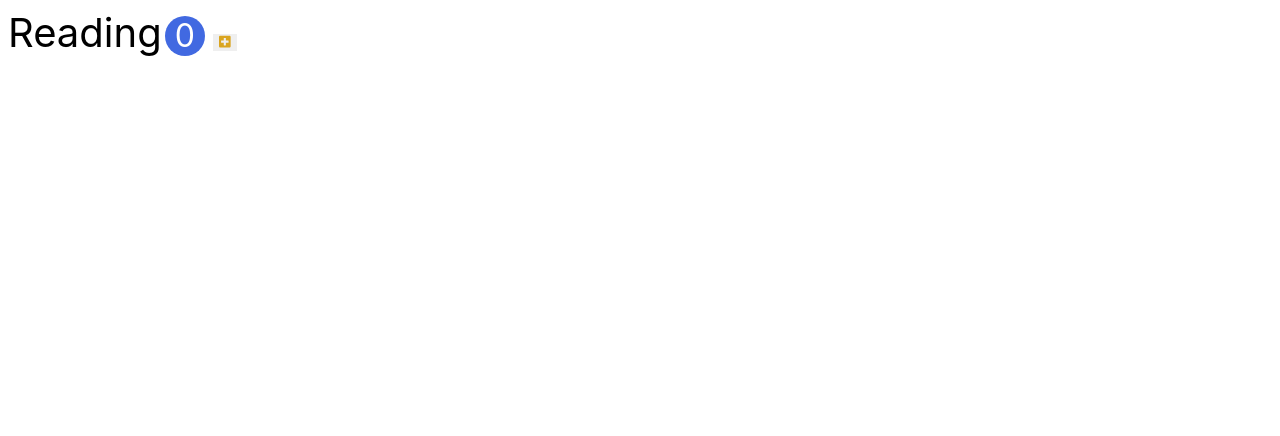
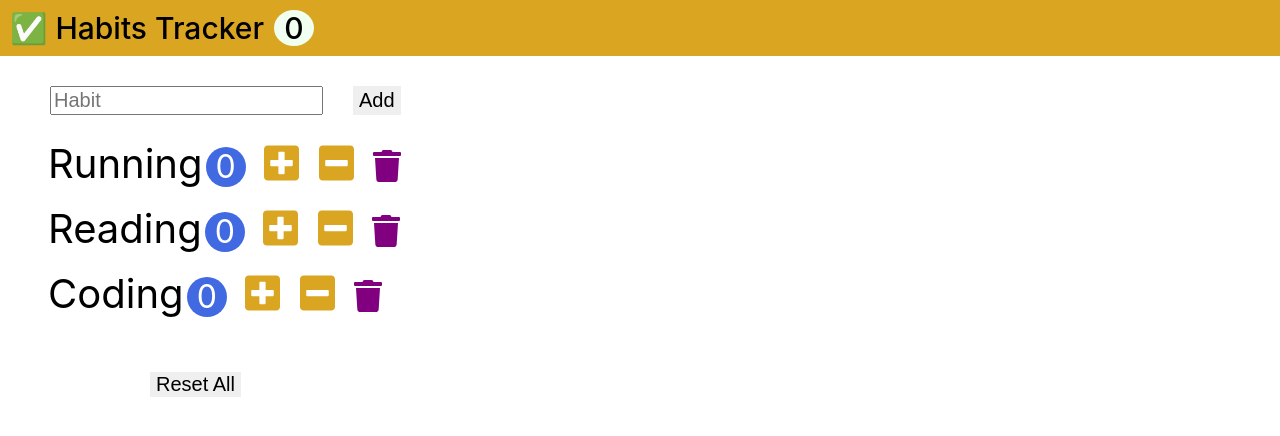
Before and after one commit to codnjs779/habit-tracker, a React (Create React App) app: page / in a window 1280 px wide. Shown: the top 436 px of the page. Built offline with nearby package versions, Linux system fonts and the light colour scheme.

Commit message:
class -> function

```diff
--- a/src/App.jsx
+++ b/src/App.jsx
@@ -1,84 +1,71 @@
 import "./App.css";
 import Habits from "./components/habits";
 import Nav from "./components/nav";
-import React, { Component } from "react";
+import React, { useState } from "react";
 
-class App extends Component {
-    state = {
-        habits: [
+const App = () => {
+    const [habits, setHabits] = useState([
         { id: 0, name: "Running", count: 0 },
         { id: 1, name: "Reading", count: 0 },
         { id: 2, name: "Coding", count: 0 },
-        ],
-    };
+    ]);
 
-    handleIncrease = (habit) => {
-        const habits = this.state.habits.map((item) => {
+    const handleIncrease = (habit) => {
+        setHabits((habits) =>
+            habits.map((item) => {
                 if (item.id === habit.id) {
                     return { ...habit, count: habit.count + 1 };
                 }
                 return item;
-        });
-
-        this.setState({ habits: habits });
+            })
+        );
     };
 
-    handleDecrease = (habit) => {
-        const habits = this.state.habits.map((item) => {
+    const handleDecrease = (habit) => {
+        setHabits((habits) =>
+            habits.map((item) => {
                 if (item.id === habit.id) {
                     const count = habit.count - 1;
                     return { ...habit, count: count < 0 ? 0 : count };
                 }
                 return item;
-        });
-
-        this.setState({ habits: habits });
+            })
+        );
     };
 
-    handleDelete = (habit) => {
+    const handleDelete = (habit) => {
         // habit으로 넘겨받은 id와 동일하지 않는 객체들로 새 배열을 만들기
-        const habits = this.state.habits.filter((item) => item.id !== habit.id);
-        this.setState({ habits });
-        console.log("delete", habits);
+        setHabits((habits) => habits.filter((item) => item.id !== habit.id));
     };
 
-    handleAdd = (name) => {
+    const handleAdd = (name) => {
         // 1. 항상 복사해줘야함 -> 복사 후 해당 obj를 배열에 추가 !! 핵심 핵심
         // 2. 다음 단계로 setState를 이용해서 state를 업뎃 해줘야함
-        const habits = [...this.state.habits, { id: Date.now(), name, count: 0 }];
-        this.setState({ habits });
+        setHabits((habits) => [...habits, { id: Date.now(), name, count: 0 }]);
     };
 
-    handleReset = () => {
-        const habits = this.state.habits.map((habit) => {
+    const handleReset = () => {
+        setHabits((habits) =>
+            habits.map((habit) => {
                 if (habit.count !== 0) {
-                console.log("test");
                     return { ...habit, count: 0 };
                 }
                 return habit;
-        });
-        this.setState({ habits });
+            })
+        );
     };
-    render() {
+
     return (
         <>
-                <Nav totalCount={this.state.habits.filter((item) => item.count > 0).length} />
+            <Nav totalCount={habits.filter((item) => item.count > 0).length} />
 
-                <Habits
-                    state={this.state}
-                    handleIncrease={this.handleIncrease}
-                    handleDecrease={this.handleDecrease}
-                    handleDelete={this.handleDelete}
-                    onAdd={this.handleAdd}
-                    onReset={this.handleReset}
-                />
+            <Habits habits={habits} onIncrease={handleIncrease} onDecrease={handleDecrease} onDelete={handleDelete} onAdd={handleAdd} onReset={handleReset} />
 
-                <button className="resetBtn" onClick={this.handleReset}>
+            <button className="resetBtn" onClick={handleReset}>
                 Reset All
             </button>
         </>
     );
-    }
-}
+};
 
 export default App;
--- a/src/components/habit.jsx
+++ b/src/components/habit.jsx
@@ -1,40 +1,34 @@
-import React, { PureComponent } from "react";
+import React, { memo } from "react";
 
-class Habit extends PureComponent {
-    componentDidUpdate() {
-        console.log("timer");
-    }
-    componentWillUnmount() {
-        console.log("timer제거");
-    }
-    handleIncrease = () => {
-        this.props.onIncrease(this.props.habit);
-    };
-    handleDecrease = () => {
-        this.props.onDecrease(this.props.habit);
-    };
-    handleDelete = () => {
-        this.props.onDelete(this.props.habit);
+const Habit = memo(({ habit, onIncrease, onDecrease, onDelete }) => {
+    const { name, count } = habit;
+
+    const handleIncrease = () => {
+        onIncrease(habit);
     };
 
-    render() {
-        const { name, count } = this.props.habit;
+    const handleDecrease = () => {
+        onDecrease(habit);
+    };
+
+    const handleDelete = () => {
+        onDelete(habit);
+    };
+
     return (
         <li className="habit">
             <span className="habit-name">{name}</span>
             <span className="habit-count">{count}</span>
-                <button className="habitBtn habit-increase" onClick={this.handleIncrease}>
+            <button className="habitBtn habit-increase" onClick={handleIncrease}>
                 <i className="fas fa-plus-square"></i>
             </button>
-                <button className="habitBtn habit-decrease" onClick={this.handleDecrease}>
+            <button className="habitBtn habit-decrease" onClick={handleDecrease}>
                 <i className="fas fa-minus-square"></i>
             </button>
-                <button className="habitBtn habit-delete" onClick={this.handleDelete}>
+            <button className="habitBtn habit-delete" onClick={handleDelete}>
                 <i className="fas fa-trash"></i>
             </button>
         </li>
     );
-    }
-}
-
+});
 export default Habit;
--- a/src/components/habits.jsx
+++ b/src/components/habits.jsx
@@ -1,39 +1,34 @@
-import React, { Component } from "react";
 import Habit from "./habit";
 import Input from "./input";
-class Habits extends Component {
-    // data를 가지고 있는 곳에서 데이터를 수정할 수 있는 함수를 만들어주는 구조가 가장 바람직 함
-    // state move
+import React from "react";
 
-    handleIncrease = (habit) => {
-        this.props.handleIncrease(habit);
+const Habits = ({ habits, onIncrease, onDecrease, onDelete, onAdd }) => {
+    const handleIncrease = (habit) => {
+        onIncrease(habit);
     };
 
-    handleDecrease = (habit) => {
-        this.props.handleDecrease(habit);
+    const handleDecrease = (habit) => {
+        onDecrease(habit);
     };
 
-    handleDelete = (habit) => {
-        this.props.handleDelete(habit);
+    const handleDelete = (habit) => {
+        onDelete(habit);
     };
 
-    handleAdd = (name) => {
-        this.props.onAdd(name);
+    const handleAdd = (name) => {
+        onAdd(name);
     };
 
-    render() {
-        console.log("habits");
     return (
         <>
-                <Input onAdd={this.handleAdd} />
+            <Input onAdd={handleAdd} />
             <ul>
-                    {this.props.state.habits.map((habit) => (
-                        <Habit habit={habit} key={habit.id} onIncrease={this.handleIncrease} onDecrease={this.handleDecrease} onDelete={this.handleDelete} />
+                {habits.map((habit) => (
+                    <Habit habit={habit} key={habit.id} onIncrease={handleIncrease} onDecrease={handleDecrease} onDelete={handleDelete} />
                 ))}
             </ul>
         </>
     );
-    }
-}
+};
 
 export default Habits;
--- a/src/components/input.jsx
+++ b/src/components/input.jsx
@@ -1,13 +1,12 @@
-import React, { memo } from "react";
+import React, { memo, useRef } from "react";
 
-const Input = memo((props) => {
-    console.log("dd");
-    const inputRef = React.createRef();
+const Input = memo(({ onAdd }) => {
+    const inputRef = useRef();
 
     const onSubmit = (e) => {
         e.preventDefault();
         const name = inputRef.current.value;
-        name && props.onAdd(name);
+        name && onAdd(name);
         inputRef.current.value = "";
     };
     return (
--- a/src/components/nav.jsx
+++ b/src/components/nav.jsx
@@ -1,16 +1,14 @@
-import React, { PureComponent } from "react";
+import React, { memo } from "react";
 
-class Nav extends PureComponent {
-    render() {
+const Nav = memo(({ totalCount }) => {
     return (
         <>
             <header>
                 ✅ Habits Tracker
-                    <span>{this.props.totalCount}</span>
+                <span>{totalCount}</span>
             </header>
         </>
     );
-    }
-}
+});
 
 export default Nav;
--- a/src/index.js
+++ b/src/index.js
@@ -2,13 +2,12 @@ import React from "react";
 import ReactDOM from "react-dom";
 import "./index.css";
 import App from "./App";
-import SimpleHabit from "./components/simpleHabit.jsx";
 import reportWebVitals from "./reportWebVitals";
 import "@fortawesome/fontawesome-free/js/all.js";
 
 ReactDOM.render(
     <React.StrictMode>
-        <SimpleHabit />
+        <App />
     </React.StrictMode>,
     document.getElementById("root")
 );
```
Lines whose indentation alone changed are shown as unchanged.
